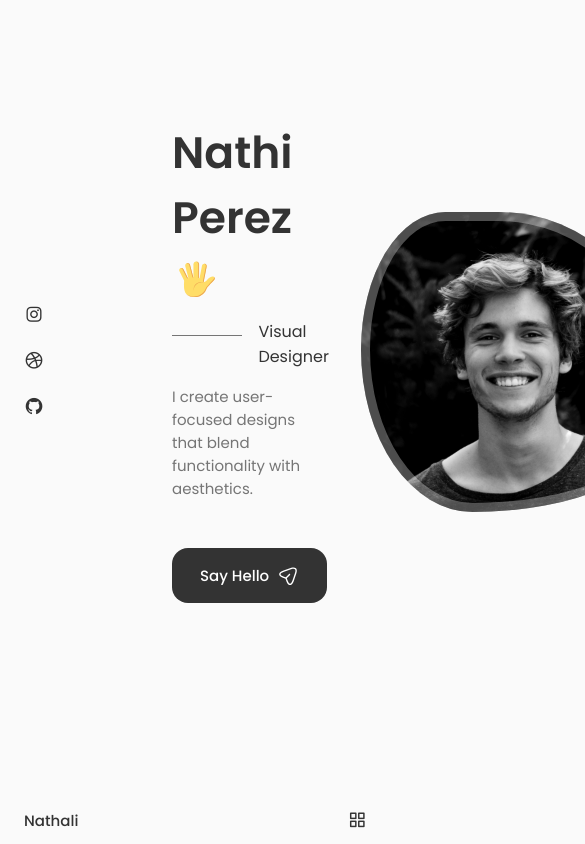
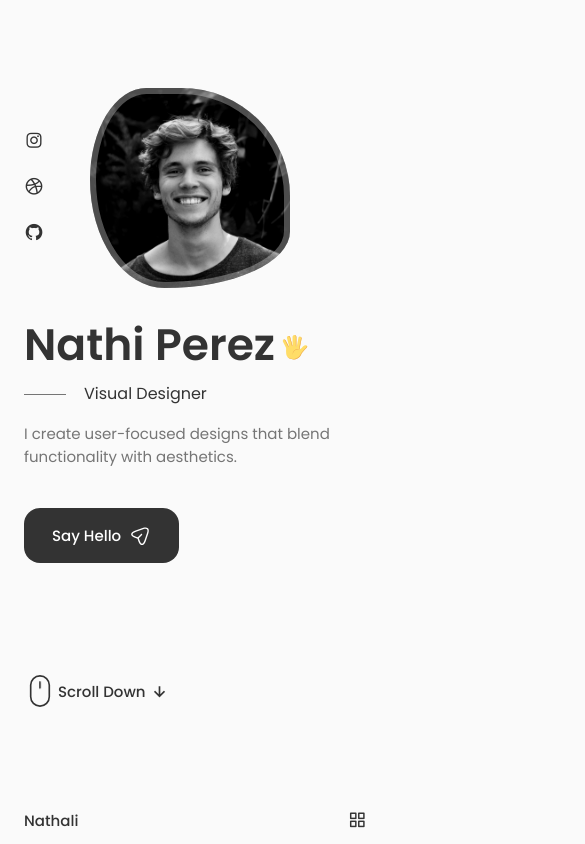
Before and after one commit to nathalipf/Portafolio, a React (Create React App) app: page / in a window 390 px wide. Shown: the top 844 px of the page, 585 px wide, since content can reach past the window. Built offline with nearby package versions, Linux system fonts and the light colour scheme.

Commit message:
Last commit Home

```diff
--- a/src/components/home/Home.jsx
+++ b/src/components/home/Home.jsx
@@ -2,6 +2,7 @@
 import "./home.css";
 import Social from './Social';
 import Data from './Data';
+import ScrollDown from './ScrollDown';
 
 const Home = () => {
   return (
@@ -16,6 +17,8 @@
 
                 <Data />
             </div>
+
+            <ScrollDown />
         </div>
     </section>
   )
--- /dev/null
+++ b/src/components/home/ScrollDown.jsx
@@ -0,0 +1,47 @@
+import React from 'react'
+
+const ScrollDown = () => {
+  return (
+    <a href="#about" className="home__scroll-button button--flex">
+        <svg
+                width="32px"
+                height="32px"
+                class="home__scroll-mouse"
+                viewBox="0 0 247 390"
+                version="1.1"
+                xmlns="http://www.w3.org/2000/svg"
+                xmlnsXlink="http://www.w3.org/1999/xlink"
+                style={{
+                  fillRule: "evenodd",
+                  clipRule: "evenodd",
+                  strokeLinecap: "round",
+                  strokeLinejoin: "round",
+                  strokeMiterlimit: "1.5",
+                }}
+              >
+                <path
+                  class="wheel"
+                  d="M123.359,79.775l0,72.843"
+                  style={{
+                    fill: "none",
+                    stroke: "var(--title-color)",
+                    strokeWidth: "20px",
+                  }}
+                ></path>
+                <path
+                  id="mouse"
+                  d="M236.717,123.359c0,-62.565 -50.794,-113.359 -113.358,-113.359c-62.565,0 -113.359,50.794 -113.359,113.359l0,143.237c0,62.565 50.794,113.359 113.359,113.359c62.564,0 113.358,-50.794 113.358,-113.359l0,-143.237Z"
+                  style={{
+                    fill: "none",
+                    stroke: "var(--title-color)",
+                    strokeWidth: "20px",
+                  }}
+                ></path>
+        </svg>
+        <span className="home__scroll-name">Scroll Down</span>
+        <i class='bx bx-down-arrow-alt home__scroll-arrow'></i>
+    </a>
+  )
+}
+
+export default ScrollDown
--- a/src/components/home/home.css
+++ b/src/components/home/home.css
@@ -1,3 +1,7 @@
+.home__container{
+    row-gap: 7rem;
+}
+
 .home__content {
     grid-template-columns: 116px repeat(2, 1fr);
     padding-top: 5.5rem;
@@ -78,3 +82,112 @@
         border-radius: 60% 40% 30% 70%/60% 30% 70% 40%;
     }
 }
+
+.home__scroll {
+    margin-left: 9.25rem;
+}
+
+.wheel {
+    animation: scroll 2s ease infinite;
+}
+
+@keyframes scroll {
+    0% {
+        transform: translateY(0);
+    }
+
+    30% {
+        transform: translateY(3.75rem);
+    }
+}
+
+.home__scroll-name {
+    color: var(--title-color);
+    font-weight: var(--font-medium);
+    margin-right: var(--mb-0-25);
+    margin-left: 2px;
+}
+
+.home__scroll-arrow {
+    font-size: 1.25rem;
+    color: var(--title-color);
+}
+
+/*=============== BREAKPOINTS ===============*/
+/* For large devices */
+@media screen and (max-width: 992px) {
+    .home__content {
+        grid-template-columns: 100px repeat(2, 1fr);
+        column-gap: 1.25rem;
+    }
+
+    .home__hand {
+        width: 26px;
+        height: 26px;
+    }
+
+    .home__subtitle {
+        padding-left: 3.75rem;
+        margin-bottom: var(--mb-1);
+    }
+
+    .home__subtitle::before {
+        width: 42px;
+        top: 0.8rem;
+    }
+
+    .home__description {
+        max-width: initial;
+        margin-bottom: var(--mb-2-5);
+    }
+
+    .home__img {
+        width: 250px;
+        height: 250px;
+        box-shadow: inset 0 0 0 8px rgb(255 255 255 / 30%);
+    }
+
+    .home__scroll {
+        margin-left: 7.5rem;
+    }
+  }
+
+  /* For medium devices */
+  @media screen and (max-width: 768px) {
+    .home__content {
+        grid-template-columns: 0.5fr 3fr;
+        padding-top: 3.5rem;
+    }
+
+    .home__img {
+        order: initial;
+        justify-self: initial;
+    }
+
+    .home__data {
+        grid-column: 1/3;
+    }
+
+    .home__img {
+        box-shadow: inset 0 0 0 6px rgb(255 255 255 / 30%);
+        width: 200px;
+        height: 200px;
+    }
+
+    .home__scroll {
+        display: none;
+    }
+  }
+
+  /* For small devices */
+  @media screen and (max-width: 350px) {
+    .home__img {
+        width: 180px;
+        height: 180px;
+    }
+
+    .home__hand {
+        width: 22px;
+        height: 22px;
+    }
+  }
```
